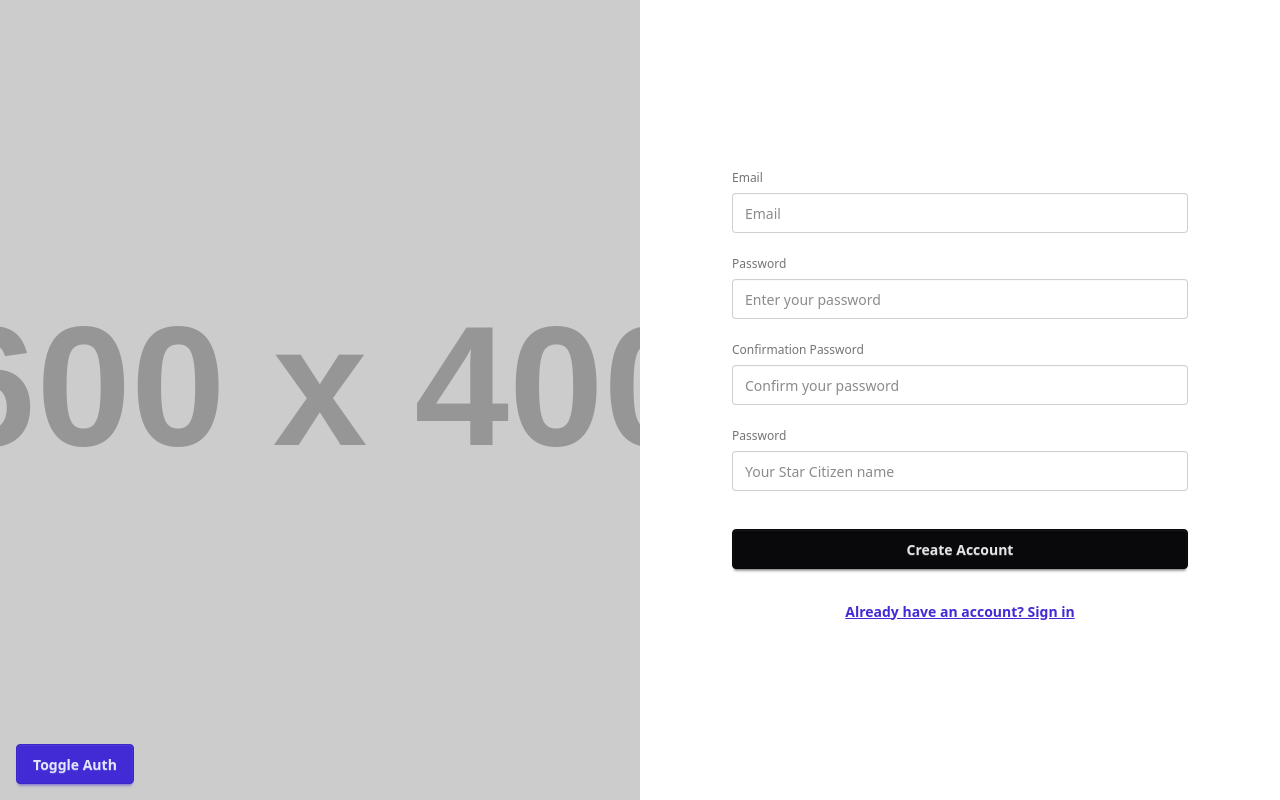
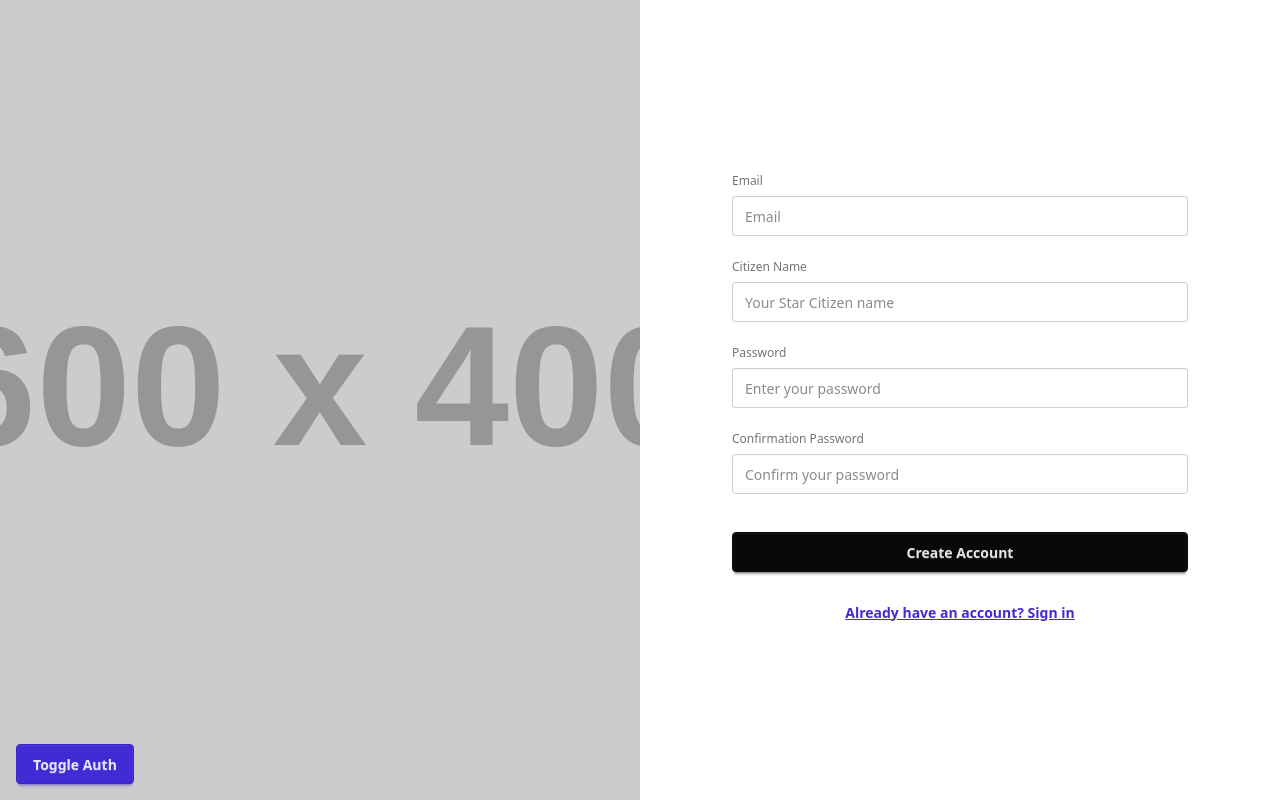
Before and after one commit to AlexisC73/citizen-front, a React (Vite) app: page /auth/signup in a window 1280 px wide. Built offline with nearby package versions, Linux system fonts and the light colour scheme.

Commit message:
adding signup usecase

```diff
--- /dev/null
+++ b/src/application/auth/signin/signin-form-base.tsx
@@ -0,0 +1,54 @@
+interface SigninFormBaseProps {
+  signin: ({
+    email,
+    password,
+  }: {
+    email: string;
+    password: string;
+  }) => Promise<void>;
+}
+
+export function SigninFormBase({ signin }: SigninFormBaseProps) {
+  const handleSubmit = (e: React.FormEvent<HTMLFormElement>) => {
+    e.preventDefault();
+    const form = e.currentTarget;
+    const data = new FormData(form);
+    const email = data.get("email") as string;
+    const password = data.get("password") as string;
+    signin({ email, password }).then(() => form.reset());
+  };
+
+  return (
+    <form onSubmit={handleSubmit} className="w-full px-8 max-w-[520px] mx-auto">
+      <fieldset className="fieldset w-full">
+        <label htmlFor="email" className="fieldset-label">
+          Email
+        </label>
+        <input
+          id="email"
+          name="email"
+          type="email"
+          className="input w-full mb-4"
+          placeholder="Email"
+          required
+        />
+
+        <label htmlFor="password" className="fieldset-label">
+          Password
+        </label>
+        <input
+          id="password"
+          name="password"
+          type="password"
+          className="input w-full mb-4"
+          placeholder="Enter your password"
+          required
+        />
+
+        <button type="submit" className="btn btn-neutral mt-4">
+          Login
+        </button>
+      </fieldset>
+    </form>
+  );
+}
--- /dev/null
+++ b/src/application/auth/signin/signin-form.tsx
@@ -0,0 +1,11 @@
+import { SigninFormBase } from "./signin-form-base";
+
+export function SigninForm() {
+  return (
+    <SigninFormBase
+      signin={async (props) => {
+        console.log(props);
+      }}
+    />
+  );
+}
--- /dev/null
+++ b/src/application/auth/signup/signup-form-base.tsx
@@ -0,0 +1,74 @@
+import { SignupUsecaseParams } from "../../../store/auth/usecases/signup.usecase";
+
+interface SignupFormBaseProps {
+  signup: (params: SignupUsecaseParams) => Promise<void>;
+}
+
+export function SignupFormBase({ signup }: SignupFormBaseProps) {
+  const handleSubmit = (event: React.FormEvent<HTMLFormElement>) => {
+    event.preventDefault();
+    const form = event.currentTarget;
+    const data = new FormData(form);
+    const email = data.get("email") as string;
+    const password = data.get("password") as string;
+    const confirmationPassword = data.get("confirmation-password") as string;
+    const citizenName = data.get("citizen-name") as string;
+
+    signup({ email, password, citizenName, confirmationPassword }).then(() =>
+      form.reset(),
+    );
+  };
+
+  return (
+    <form onSubmit={handleSubmit} className="w-full px-8 max-w-[520px] mx-auto">
+      <fieldset className="fieldset w-full">
+        <label htmlFor="email" className="fieldset-label">
+          Email
+        </label>
+        <input
+          id="email"
+          type="email"
+          name="email"
+          className="input w-full mb-4"
+          placeholder="Email"
+        />
+
+        <label htmlFor="citizen-name" className="fieldset-label">
+          Citizen Name
+        </label>
+        <input
+          id="citizen-name"
+          name="citizen-name"
+          type="text"
+          className="input w-full mb-4"
+          placeholder="Your Star Citizen name"
+        />
+
+        <label htmlFor="password" className="fieldset-label">
+          Password
+        </label>
+        <input
+          id="password"
+          type="password"
+          name="password"
+          className="input w-full mb-4"
+          placeholder="Enter your password"
+        />
+
+        <label htmlFor="confirmation-password" className="fieldset-label">
+          Confirmation Password
+        </label>
+        <input
+          id="confirmation-password"
+          name="confirmation-password"
+          type="password"
+          className="input w-full mb-4"
+          placeholder="Confirm your password"
+        />
+        <button type="submit" className="btn btn-neutral mt-4">
+          Create Account
+        </button>
+      </fieldset>
+    </form>
+  );
+}
--- /dev/null
+++ b/src/application/auth/signup/signup-form.tsx
@@ -0,0 +1,20 @@
+import { useNavigate } from "react-router-dom";
+import {
+  signupUsecase,
+  SignupUsecaseParams,
+} from "../../../store/auth/usecases/signup.usecase";
+import { useAppDispatch } from "../../../store/store";
+import { SignupFormBase } from "./signup-form-base";
+
+export function SignupForm() {
+  const dispatch = useAppDispatch();
+  const navigate = useNavigate();
+
+  const handleSignup = async (params: SignupUsecaseParams) => {
+    await dispatch(signupUsecase(params)).then(() => {
+      navigate("/auth");
+    });
+  };
+
+  return <SignupFormBase signup={handleSignup} />;
+}
--- /dev/null
+++ b/src/domain/repository.ts/user.repository.ts
@@ -0,0 +1,9 @@
+export interface UserRepository {
+  signup(params: SignupParams): Promise<void>;
+}
+
+export type SignupParams = {
+  email: string;
+  password: string;
+  citizenName: string;
+};
--- /dev/null
+++ b/src/infrastructures/in-memory-user.repository.ts
@@ -0,0 +1,32 @@
+import {
+  SignupParams,
+  UserRepository,
+} from "../domain/repository.ts/user.repository";
+
+export class InMemoryUserRepository implements UserRepository {
+  user: {
+    id: string;
+    email: string;
+    password: string;
+    citizenName: string;
+    createdAt: Date;
+    updatedAt: Date;
+  }[] = [];
+
+  async signup(params: SignupParams): Promise<void> {
+    const userMap = new Map(this.user.map((u) => [u.email, u]));
+    userMap.set(params.email, {
+      id: this.genereateId(),
+      email: params.email,
+      password: params.password,
+      citizenName: params.citizenName,
+      createdAt: new Date(),
+      updatedAt: new Date(),
+    });
+    this.user = Array.from(userMap.values());
+  }
+
+  private genereateId() {
+    return crypto.randomUUID();
+  }
+}
--- a/src/pages/auth/signin_page.tsx
+++ b/src/pages/auth/signin_page.tsx
@@ -1,39 +1,13 @@
 import { Link } from "react-router-dom";
+import { SigninForm } from "../../application/auth/signin/signin-form";
 
 export function SigninPage() {
   return (
-    <form className="w-full px-8 max-w-[520px]">
-      <fieldset className="fieldset w-full">
-        <label htmlFor="email" className="fieldset-label">
-          Email
-        </label>
-        <input
-          id="email"
-          type="email"
-          className="input w-full mb-4"
-          placeholder="Email"
-        />
-
-        <label htmlFor="password" className="fieldset-label">
-          Password
-        </label>
-        <input
-          id="password"
-          type="password"
-          className="input w-full mb-4"
-          placeholder="Enter your password"
-        />
-
-        <button
-          onClick={() => console.log("should signin")}
-          className="btn btn-neutral mt-4"
-        >
-          Login
-        </button>
-        <Link to="/auth/signup" className="btn btn-link mt-4">
-          Create an account
-        </Link>
-      </fieldset>
-    </form>
+    <main className="flex flex-col w-full flex-1">
+      <SigninForm />
+      <Link to="/auth/signup" className="btn btn-link mt-4">
+        Create an account
+      </Link>
+    </main>
   );
 }
--- a/src/pages/auth/signup_page.tsx
+++ b/src/pages/auth/signup_page.tsx
@@ -1,54 +1,13 @@
 import { Link } from "react-router-dom";
+import { SignupForm } from "../../application/auth/signup/signup-form";
 
 export function SignupPage() {
   return (
-    <form className="w-full px-8 max-w-[520px]">
-      <fieldset className="fieldset w-full">
-        <label htmlFor="email" className="fieldset-label">
-          Email
-        </label>
-        <input
-          id="email"
-          type="email"
-          className="input w-full mb-4"
-          placeholder="Email"
-        />
-
-        <label htmlFor="password" className="fieldset-label">
-          Password
-        </label>
-        <input
-          id="password"
-          type="password"
-          className="input w-full mb-4"
-          placeholder="Enter your password"
-        />
-
-        <label htmlFor="confirmation-password" className="fieldset-label">
-          Confirmation Password
-        </label>
-        <input
-          id="confirmation-password"
-          type="password"
-          className="input w-full mb-4"
-          placeholder="Confirm your password"
-        />
-
-        <label htmlFor="citizen-name" className="fieldset-label">
-          Password
-        </label>
-        <input
-          id="citizen-name"
-          type="text"
-          className="input w-full mb-4"
-          placeholder="Your Star Citizen name"
-        />
-
-        <button className="btn btn-neutral mt-4">Create Account</button>
-        <Link to="/auth" className="btn btn-link mt-4">
-          Already have an account? Sign in
-        </Link>
-      </fieldset>
-    </form>
+    <main className="flex flex-col w-full flex-1">
+      <SignupForm />
+      <Link to="/auth" className="btn btn-link mt-4">
+        Already have an account? Sign in
+      </Link>
+    </main>
   );
 }
--- a/src/store/auth/usecases/signup.usecase.ts
+++ b/src/store/auth/usecases/signup.usecase.ts
@@ -1,3 +1,20 @@
 import { createAppAsyncThunk } from "../../create-app-thunk";
 
-export const signupUsecase = createAppAsyncThunk("auth/signup", async () => {});
+export const signupUsecase = createAppAsyncThunk(
+  "auth/signup",
+  async (params: SignupUsecaseParams, { extra: { userRepository } }) => {
+    await userRepository.signup({
+      email: params.email,
+      password: params.password,
+      citizenName: params.citizenName,
+    });
+    return;
+  },
+);
+
+export interface SignupUsecaseParams {
+  email: string;
+  password: string;
+  citizenName: string;
+  confirmationPassword: string;
+}
--- a/src/store/store.ts
+++ b/src/store/store.ts
@@ -1,10 +1,16 @@
 import { Action, configureStore, ThunkDispatch } from "@reduxjs/toolkit";
 import { rootReducer } from "./root-reducer";
 import { TypedUseSelectorHook, useDispatch, useSelector } from "react-redux";
+import { UserRepository } from "../domain/repository.ts/user.repository";
+import { InMemoryUserRepository } from "../infrastructures/in-memory-user.repository";
 
-export type Dependencies = object;
+export interface Dependencies {
+  userRepository: UserRepository;
+}
 
-const dependencies: Dependencies = {};
+const dependencies: Dependencies = {
+  userRepository: new InMemoryUserRepository(),
+};
 
 export const createStore = () => {
   const store = configureStore({
```
